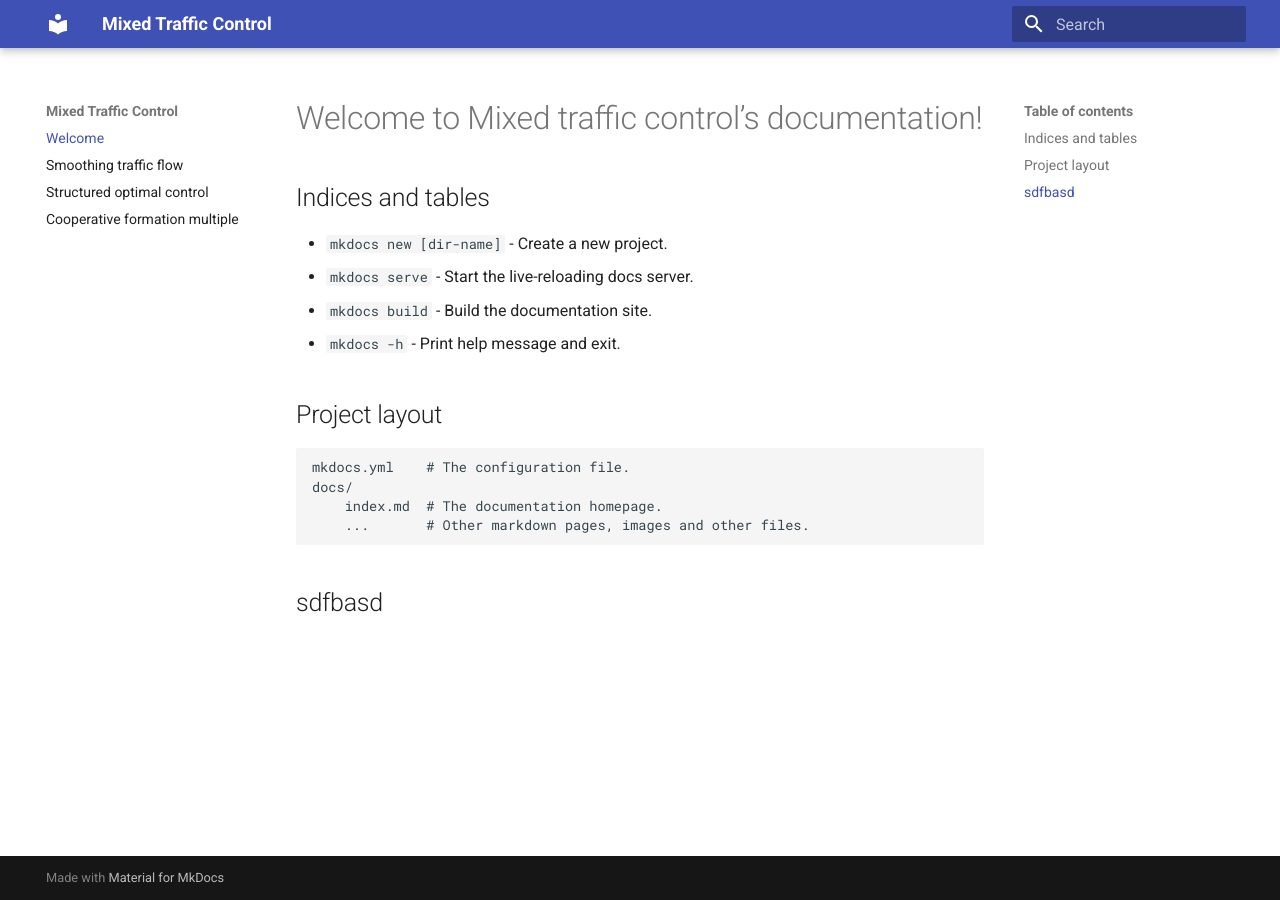
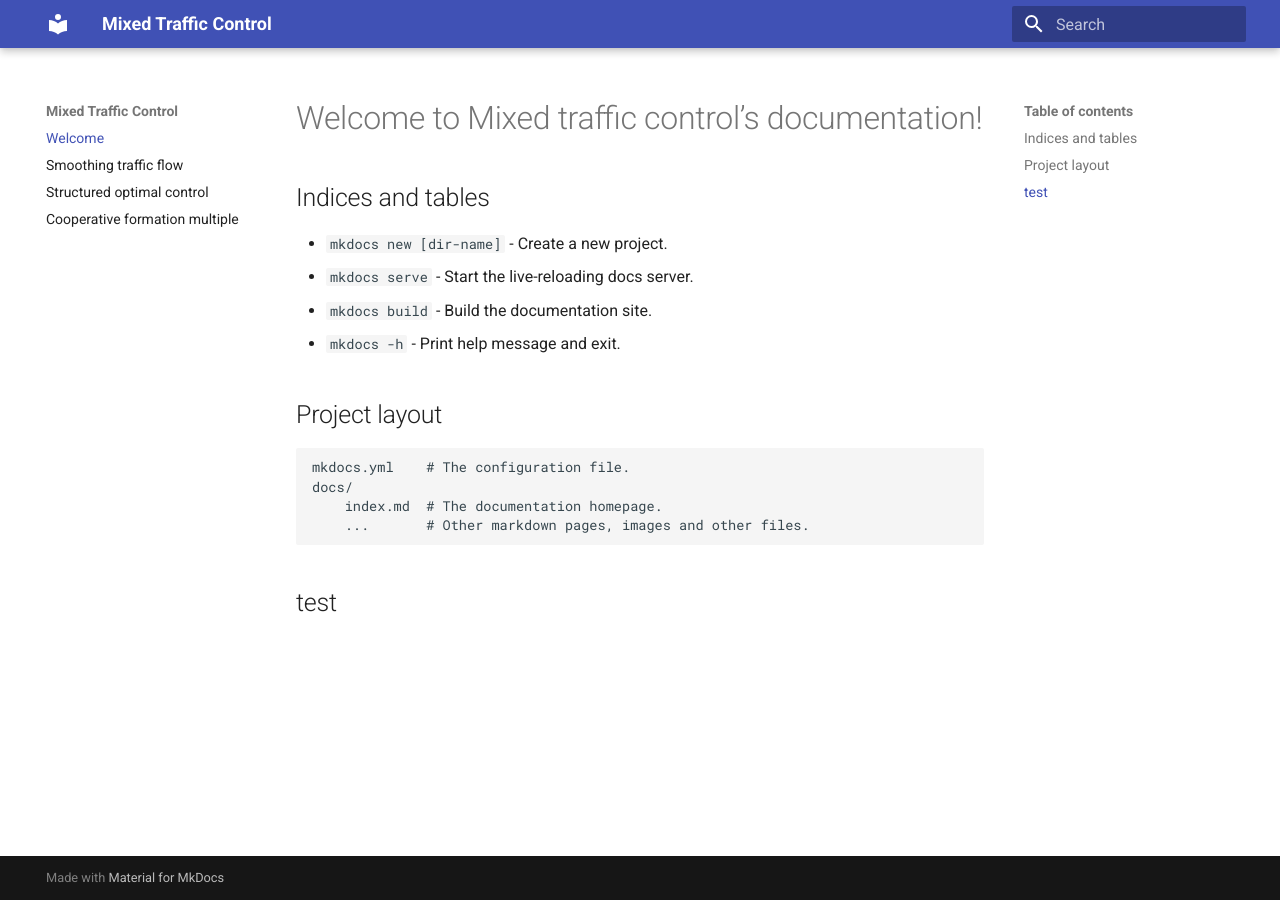
Before and after one commit to soc-ucsd/mixed-traffic, an MkDocs documentation site: the page built from docs/index.md, in a window 1280 px wide. Built offline with MkDocs 1.6.1 and Material for MkDocs 9.7.7, drawn with Linux system fonts in a browser that asks for light colours.

Commit message:
Update index.md

```diff
--- a/docs/index.md
+++ b/docs/index.md
@@ -14,4 +14,4 @@
         index.md  # The documentation homepage.
         ...       # Other markdown pages, images and other files.
 
-## sdfbasd
+## test
```
